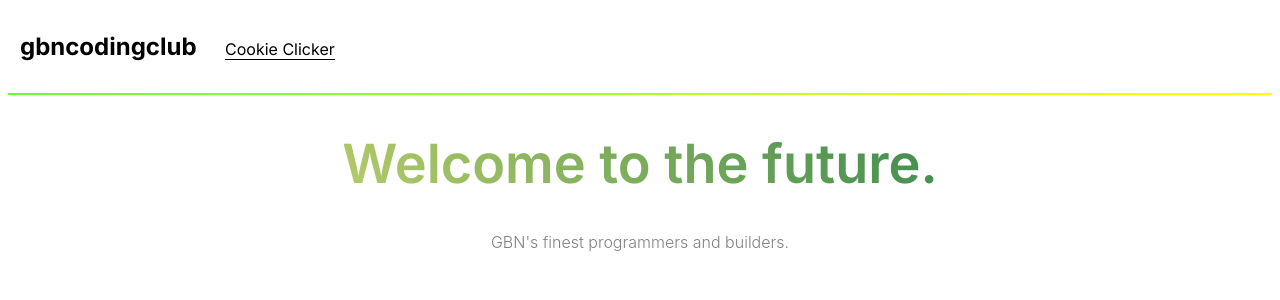
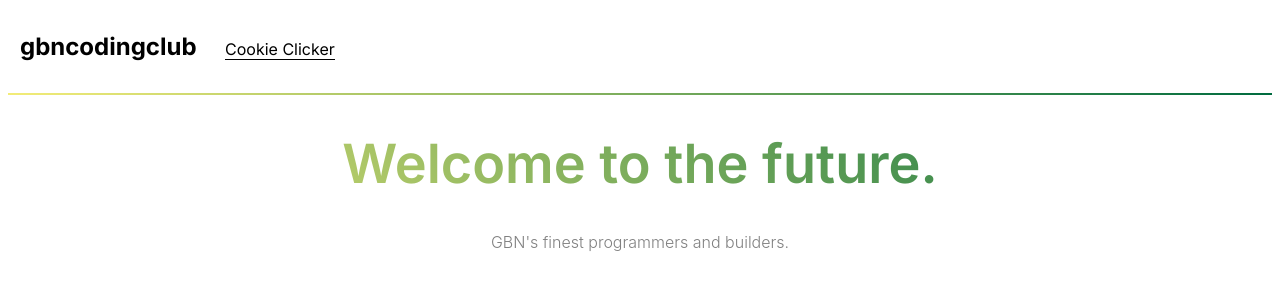
Before and after one commit to GBNCodingClub/website, a PHP site: page / in a window 1280 px wide. Shown: the top 300 px of the page. Run offline with PHP 8.4, Linux system fonts and the light colour scheme.

Commit message:
Update style.css

```diff
--- a/style.css
+++ b/style.css
@@ -28,9 +28,7 @@ nav h2 a{
 
 hr
 {
-
-    height: 2px;
-   background: linear-gradient(to left, #ffff00 0%, #66ff33 100%);
+   background-image: linear-gradient(45deg, #f3ec78, #006b3f);
    height: 2px;
    border: 0;
 }
```
